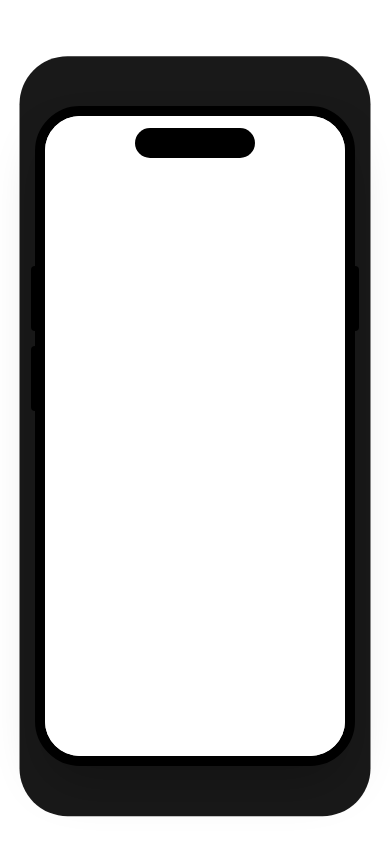
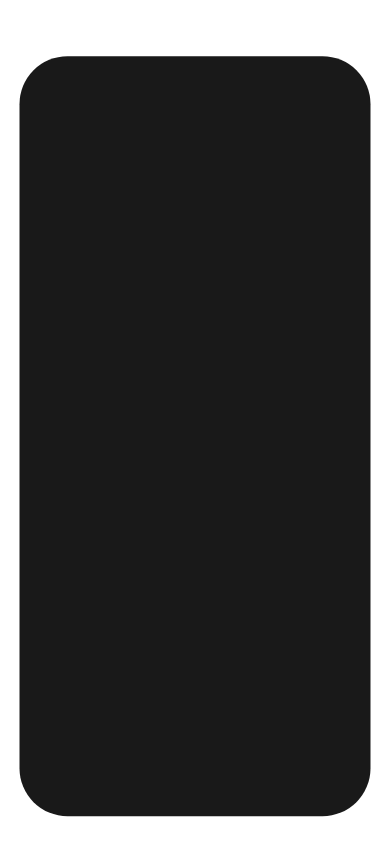
Before and after one commit to yesid-lopez/deu-landing, a Next.js app: page / in a window 390 px wide. Shown: the part 830-1686 px from the top of the page. Built offline with nearby package versions, Linux system fonts and the light colour scheme.

Commit message:
Hide iPhone frame on mobile devices using Tailwind responsive classes

```diff
--- a/src/components/features.tsx
+++ b/src/components/features.tsx
@@ -8,7 +8,7 @@ export function Features() {
       <div className="relative w-full">
         <div className="absolute top-1/2 left-1/2 -translate-x-1/2 -translate-y-1/2 w-[90%] h-[90%] sm:h-[70%] bg-black/90 rounded-[3rem]" />
         <div className="absolute inset-0 grid grid-cols-12 items-center">
-          <div className="col-span-12 sm:col-start-3 sm:col-span-4">
+          <div className="hidden sm:block col-span-12 sm:col-start-3 sm:col-span-4">
             <IPhoneFrame />
           </div>
         </div>
```
